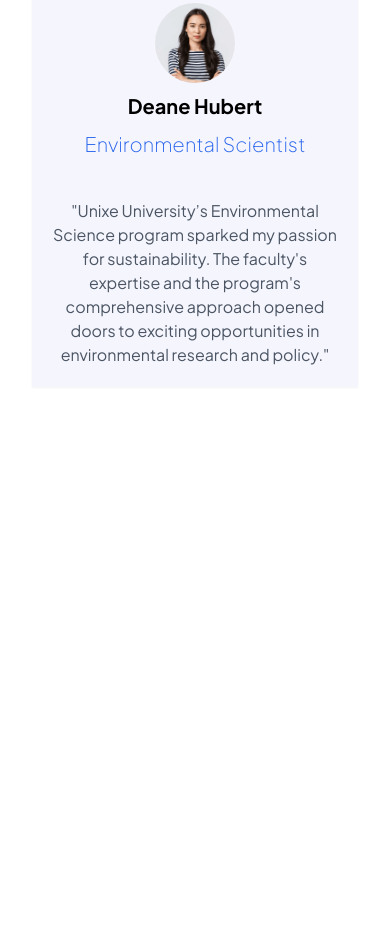
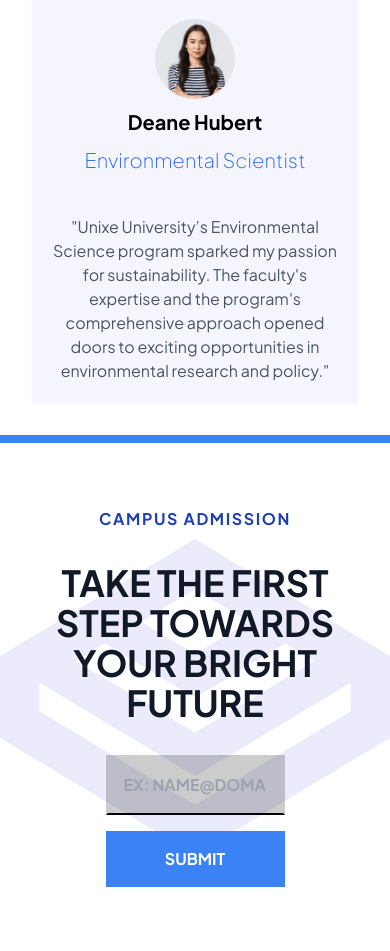
Before and after one commit to RaminKhalouie/Unixe, a website: page src/index.html in a window 390 px wide. Shown: the part 6005-6956 px from the top of the page. Before the commit the page ends 6424 px from the top, so only its background shows below. Drawn offline with Linux system fonts and the light colour scheme.

Commit message:
[FEAT] : Complete newsletter section
Complete newsletter section and responsive

```diff
--- a/src/index.html
+++ b/src/index.html
@@ -238,7 +238,8 @@
         </section>
         <!-- ====== End gallery section ====== -->
         <!-- ====== Start Community section ====== -->
-        <section class="min-h-[80vh] w-full lg:container px-4 lg:px-0 mx-auto bg-white py-8">
+        <section
+            class="min-h-[80vh] w-full lg:container px-4 lg:px-0 mx-auto bg-white py-8 flex flex-col justify-center">
             <strong class="text-blue-800 tracking-widest">HEAR FROM OUR COMMUNITY</strong>
             <h2 class="text-gray-900 w-full my-4 text-4xl lg:text-6xl font-bold">UNIXE UNIVERSITY SUCCESS STORIES</h2>
             <div class="flex flex-wrap mt-8 px-4 gap-4 *:p-5 *:shadow-sm justify-between">
@@ -268,6 +269,22 @@
             </div>
         </section>
         <!-- ====== End Community section ====== -->
+        <!-- ====== Start newsletter section ====== -->
+        <section class="w-full border-blue-500 border-t-8">
+            <div
+                class="container mx-auto h-full bg-no-repeat bg-logo_bg [background-position:center] relative px-4 py-16 flex flex-col justify-center items-center gap-4">
+                <strong class="text-blue-800 tracking-widest text-center">CAMPUS ADMISSION</strong>
+                <h2 class="text-gray-900 text-center w-full lg:w-1/2 my-4 text-4xl lg:text-6xl font-bold">TAKE THE FIRST
+                    STEP TOWARDS
+                    YOUR BRIGHT FUTURE</h2>
+                <input type="text"
+                    class="p-4 w-1/2  uppercase font-bold transition-all duration-500 border-2 border-transparent border-b-black bg-[rgba(0,0,0,0.2)]  focus:border-blue-600 outline-none text-gray-700 placeholder:text-gray-400"
+                    placeholder="ex: name@domain.com">
+                <a href="#"
+                    class="py-4 w-1/2  uppercase font-bold transition-all duration-500 bg-blue-500 text-white hover:bg-blue-700 text-center">submit</a>
+            </div>
+        </section>
+        <!-- ====== End newsletter section ====== -->
     </main>
     <!-- ====== End MAIN ====== -->
 </body>
```
Also changed, not shown: src/assets/css/master.css.
